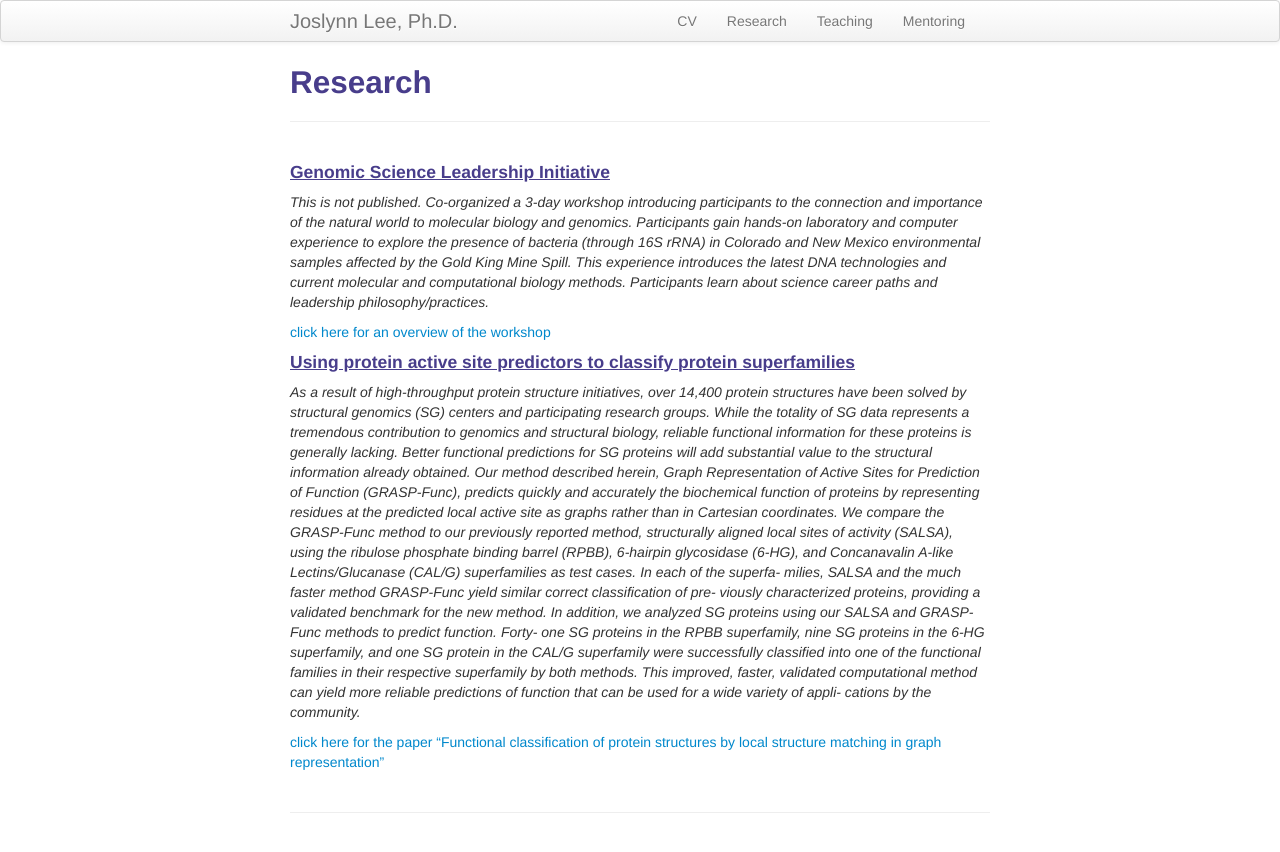
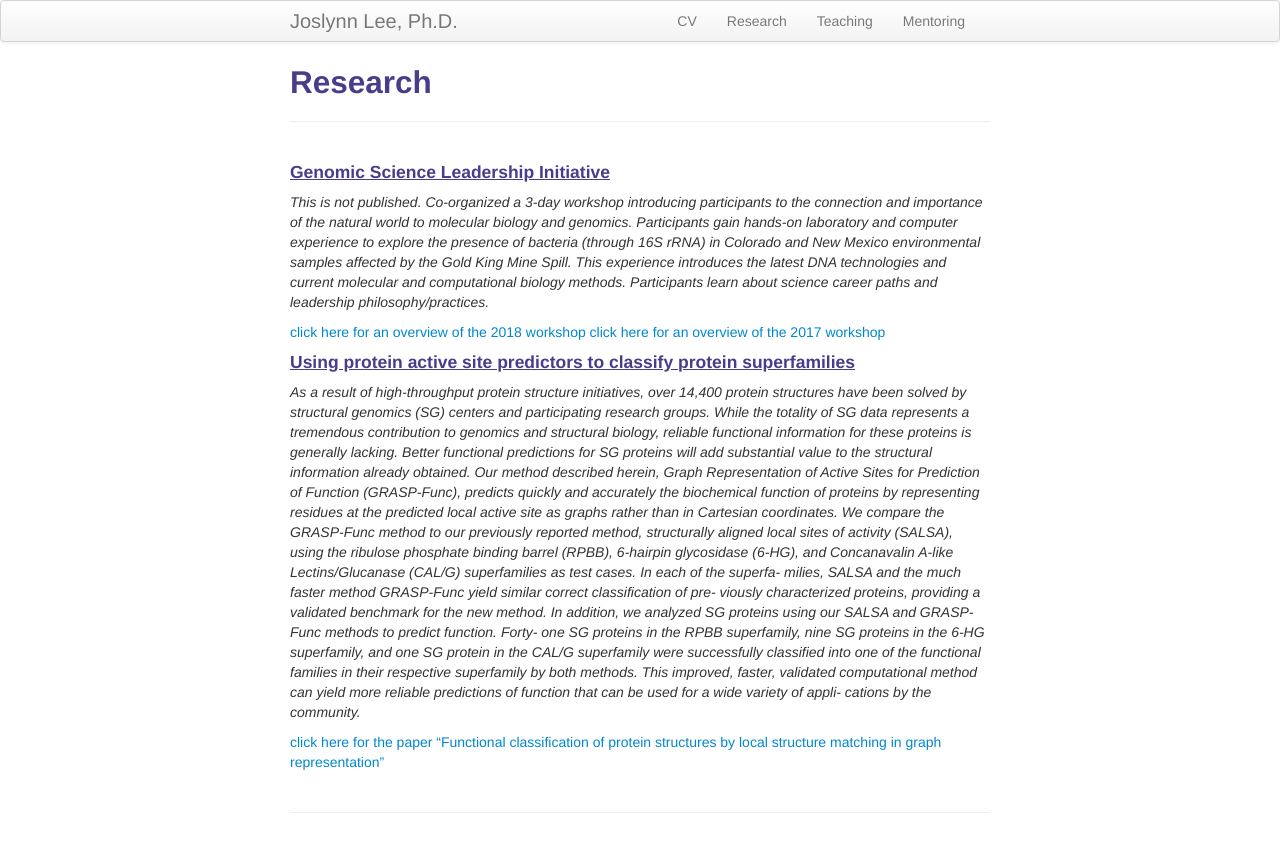
Before and after one commit to joslynnlee/joslynnlee.github.io, a Jekyll site: the page built from pages/research.md, in a window 1280 px wide. Shown: the top 852 px of the page. Built offline with Jekyll 4.4.1, drawn with Linux system fonts in a browser that asks for light colours.

Commit message:
Update research.md
added link to workbook

```diff
--- a/pages/research.md
+++ b/pages/research.md
@@ -9,7 +9,8 @@ description: Joslynn's research
 #### <u>Genomic Science Leadership Initiative</u>
 *This is not published. Co-organized a 3-day workshop introducing participants to the connection and importance of the natural world to molecular biology and genomics. Participants gain hands-on laboratory and computer experience to explore the presence of bacteria (through 16S rRNA) in Colorado and New Mexico environmental samples affected by the Gold King Mine Spill. This experience introduces the latest DNA technologies and current molecular and computational biology methods. Participants learn about science career paths and leadership philosophy/practices.*
 
-[click here for an overview of the workshop](http://maize.jcvi.org/cellgenomics/2017_pcr.php)
+[click here for an overview of the 2018 workshop](https://github.com/joslynnlee/joslynnlee.github.io/blob/master/pages/workbook_2018_shortened.pdf)
+[click here for an overview of the 2017 workshop](http://maize.jcvi.org/cellgenomics/2017_pcr.php)
 
 #### <u>Using protein active site predictors to classify protein superfamilies</u>
 *As a result of high-throughput protein structure initiatives, over 14,400 protein structures
```
